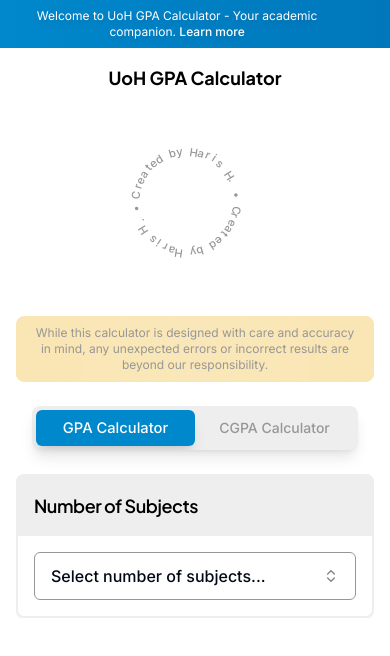
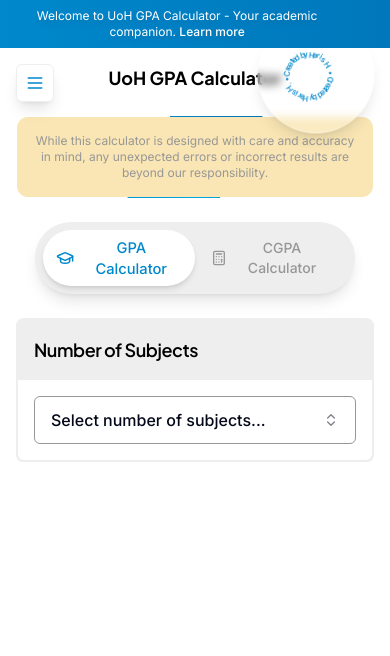
Before and after one commit to hh-haris/gpa-calculator, a React (Vite) app: page / in a window 390 px wide. Shown: the top 656 px of the page. Built offline with nearby package versions, Linux system fonts and the light colour scheme.

Commit message:
Refactor UI and add sidebar
- Updated the spinning text component to use branding colors.
- Added a background and adjusted the GPA/CGPA button styles.
- Removed default values from input fields.
- Implemented a moving border style.
- Integrated a sidebar component.

```diff
--- /dev/null
+++ b/src/components/AppSidebar.tsx
@@ -0,0 +1,141 @@
+
+import React, { useState } from "react";
+import { motion, AnimatePresence } from "framer-motion";
+import { X, Menu, Calculator, GraduationCap, BookOpen, Target } from "lucide-react";
+import { cn } from "@/lib/utils";
+
+interface SidebarLinkProps {
+  link: {
+    label: string;
+    href: string;
+    icon: React.ReactNode;
+  };
+  className?: string;
+}
+
+const SidebarLink = ({ link, className }: SidebarLinkProps) => {
+  return (
+    <a
+      href={link.href}
+      className={cn(
+        "flex items-center justify-start gap-2 group/sidebar py-2 px-3 rounded-md hover:bg-[#EEEEEE] transition-colors",
+        className
+      )}
+    >
+      {link.icon}
+      <motion.span
+        animate={{
+          display: "inline-block",
+          opacity: 1,
+        }}
+        className="text-sm font-medium text-[#000000] group-hover/sidebar:translate-x-1 transition duration-150 whitespace-pre"
+      >
+        {link.label}
+      </motion.span>
+    </a>
+  );
+};
+
+interface AppSidebarProps {
+  open: boolean;
+  setOpen: (open: boolean) => void;
+}
+
+export function AppSidebar({ open, setOpen }: AppSidebarProps) {
+  const links = [
+    {
+      label: "GPA Calculator",
+      href: "#gpa",
+      icon: <Calculator className="h-5 w-5 shrink-0 text-[#0088CC]" />,
+    },
+    {
+      label: "CGPA Calculator",
+      href: "#cgpa",
+      icon: <GraduationCap className="h-5 w-5 shrink-0 text-[#0088CC]" />,
+    },
+    {
+      label: "Grade Guide",
+      href: "#guide",
+      icon: <BookOpen className="h-5 w-5 shrink-0 text-[#0088CC]" />,
+    },
+    {
+      label: "Tips & Tricks",
+      href: "#tips",
+      icon: <Target className="h-5 w-5 shrink-0 text-[#0088CC]" />,
+    },
+  ];
+
+  return (
+    <AnimatePresence>
+      {open && (
+        <>
+          {/* Backdrop */}
+          <motion.div
+            initial={{ opacity: 0 }}
+            animate={{ opacity: 1 }}
+            exit={{ opacity: 0 }}
+            className="fixed inset-0 bg-black/20 backdrop-blur-sm z-40"
+            onClick={() => setOpen(false)}
+          />
+
+          {/* Sidebar */}
+          <motion.div
+            initial={{ x: "-100%" }}
+            animate={{ x: 0 }}
+            exit={{ x: "-100%" }}
+            transition={{ type: "spring", stiffness: 300, damping: 30 }}
+            className="fixed left-0 top-0 h-full w-64 bg-white shadow-2xl z-50 flex flex-col border-r border-[#EEEEEE]"
+          >
+            {/* Header */}
+            <div className="flex items-center justify-between p-4 border-b border-[#EEEEEE]">
+              <h2 className="text-lg font-bold text-[#000000] font-jakarta">
+                UoH Calculator
+              </h2>
+              <button
+                onClick={() => setOpen(false)}
+                className="p-2 rounded-md hover:bg-[#EEEEEE] transition-colors"
+              >
+                <X className="h-5 w-5 text-[#979797]" />
+              </button>
+            </div>
+
+            {/* Links */}
+            <div className="flex-1 overflow-x-hidden overflow-y-auto p-4">
+              <div className="flex flex-col gap-2">
+                {links.map((link, idx) => (
+                  <SidebarLink key={idx} link={link} />
+                ))}
+              </div>
+            </div>
+
+            {/* Footer */}
+            <div className="p-4 border-t border-[#EEEEEE]">
+              <p className="text-xs text-[#979797] text-center font-inter">
+                Made with ❤️ by Haris H.
+              </p>
+            </div>
+          </motion.div>
+        </>
+      )}
+    </AnimatePresence>
+  );
+}
+
+interface SidebarTriggerProps {
+  onClick: () => void;
+  className?: string;
+}
+
+export function SidebarTrigger({ onClick, className }: SidebarTriggerProps) {
+  return (
+    <button
+      onClick={onClick}
+      className={cn(
+        "fixed left-4 top-16 z-30 p-2 rounded-md bg-white shadow-lg border border-[#EEEEEE] hover:bg-[#EEEEEE] transition-colors",
+        className
+      )}
+    >
+      <Menu className="h-5 w-5 text-[#0088CC]" />
+    </button>
+  );
+}
--- a/src/components/FluidTabs.tsx
+++ b/src/components/FluidTabs.tsx
@@ -1,17 +1,24 @@
 
 import { useEffect, useRef, useState } from "react";
 import { AnimatePresence, motion } from "framer-motion";
+import { GraduationCap, Calculator } from "lucide-react";
 
 interface Tab {
   id: string;
   label: string;
+  icon: React.ReactNode;
 }
 
 interface FluidTabsProps {
   activeTab: string;
   onTabChange: (tabId: string) => void;
-  tabs: Tab[];
+  tabs: { id: string; label: string }[];
 }
+
+const tabIcons = {
+  gpa: <GraduationCap size={18} />,
+  cgpa: <Calculator size={18} />
+};
 
 export default function FluidTabs({ activeTab, onTabChange, tabs }: FluidTabsProps) {
   const [touchedTab, setTouchedTab] = useState<string | null>(null);
@@ -33,14 +40,19 @@ export default function FluidTabs({ activeTab, onTabChange, tabs }: FluidTabsPro
   const getTabIndex = (tabId: string) =>
     tabs.findIndex((tab) => tab.id === tabId);
 
+  const tabsWithIcons = tabs.map(tab => ({
+    ...tab,
+    icon: tabIcons[tab.id as keyof typeof tabIcons] || <GraduationCap size={18} />
+  }));
+
   return (
     <div className="flex justify-center mb-6 sm:mb-8 px-4">
-      <div className="relative w-full max-w-md bg-[#EEEEEE] rounded-lg p-1 shadow-lg overflow-hidden">
+      <div className="relative w-full max-w-xs bg-[#EEEEEE] rounded-full p-2 shadow-lg overflow-hidden">
         <div className="relative flex items-center justify-between">
           <AnimatePresence initial={false}>
             <motion.div
               key={activeTab}
-              className="absolute top-0 left-0 h-full rounded-md bg-[#0088CC] shadow-lg"
+              className="absolute top-0 left-0 h-full rounded-full bg-white shadow-md"
               initial={{ x: `${getTabIndex(prevActiveTab) * 100}%` }}
               animate={{ x: `${getTabIndex(activeTab) * 100}%` }}
               transition={{ type: "spring", stiffness: 300, damping: 30 }}
@@ -50,14 +62,17 @@ export default function FluidTabs({ activeTab, onTabChange, tabs }: FluidTabsPro
             />
           </AnimatePresence>
 
-          {tabs.map((tab) => (
+          {tabsWithIcons.map((tab) => (
             <button
               key={tab.id}
               onClick={() => handleTabClick(tab.id)}
-              className={`relative z-10 flex w-1/2 items-center justify-center rounded-md px-4 py-2 sm:py-3 text-sm sm:text-base font-medium font-inter transition-all duration-300 ${
-                activeTab === tab.id ? "text-white transform scale-105" : "text-[#979797] hover:text-[#000000]"
+              className={`relative z-10 flex w-1/2 items-center justify-center gap-1.5 rounded-full px-4 py-2 sm:py-3 text-sm font-medium font-inter transition-colors duration-300 ${
+                activeTab === tab.id
+                  ? "text-[#0088CC] transform scale-105"
+                  : "text-[#979797] hover:text-[#000000]"
               } ${touchedTab === tab.id ? "blur-sm" : ""}`}
             >
+              {tab.icon}
               {tab.label}
             </button>
           ))}
--- a/src/components/SpinningText.tsx
+++ b/src/components/SpinningText.tsx
@@ -8,6 +8,17 @@ function SpinningText() {
   const total = letters.length;
 
   return (
+    <div className="fixed top-4 right-4 z-30">
+      {/* Glass morphism blurred circle background */}
+      <div className="absolute inset-0 bg-white/20 backdrop-blur-sm rounded-full border border-white/30 shadow-lg"
+           style={{
+             width: 'min(30vw, 120px)',
+             height: 'min(30vw, 120px)',
+             transform: 'translate(-50%, -50%)',
+             left: '50%',
+             top: '50%'
+           }} />
+
       <motion.div
         className="relative"
         initial={{ rotate: 0 }}
@@ -18,20 +29,20 @@ function SpinningText() {
           ease: 'linear'
         }}
         style={{
-        width: 'min(70vw, 200px)',
-        height: 'min(70vw, 200px)',
+          width: 'min(30vw, 120px)',
+          height: 'min(30vw, 120px)',
         }}
       >
         {letters.map((letter, index) => (
           <span
             key={index}
-          className="absolute text-[0.7rem] sm:text-[0.8rem] font-medium text-[#979797] font-inter"
+            className="absolute text-[0.5rem] sm:text-[0.6rem] font-medium text-[#0088CC] font-inter"
             style={{
               left: '50%',
               top: '50%',
               transform: `
                 rotate(${(360 / total) * index}deg)
-              translateY(-4.5em)
+                translateY(-2.8em)
               `,
               transformOrigin: 'center',
             }}
@@ -40,6 +51,7 @@ function SpinningText() {
           </span>
         ))}
       </motion.div>
+    </div>
   );
 }
 
--- /dev/null
+++ b/src/components/ui/moving-border.tsx
@@ -0,0 +1,61 @@
+
+import React from "react";
+import { motion } from "framer-motion";
+import { cn } from "@/lib/utils";
+
+interface MovingBorderProps {
+  children: React.ReactNode;
+  duration?: number;
+  borderRadius?: string;
+  className?: string;
+  containerClassName?: string;
+}
+
+export const MovingBorder = ({
+  children,
+  duration = 2000,
+  borderRadius = "1.75rem",
+  className,
+  containerClassName,
+}: MovingBorderProps) => {
+  return (
+    <div
+      className={cn(
+        "relative overflow-hidden bg-transparent p-[1px]",
+        containerClassName
+      )}
+      style={{
+        borderRadius: borderRadius,
+      }}
+    >
+      <motion.div
+        className="absolute inset-0 z-[1]"
+        style={{
+          background: `conic-gradient(from 0deg, #0088CC, #0077BB, #00AADD, #0088CC)`,
+          borderRadius: borderRadius,
+        }}
+        animate={{
+          rotate: [0, 360],
+        }}
+        transition={{
+          duration: duration / 1000,
+          repeat: Infinity,
+          ease: "linear",
+        }}
+      />
+      <div
+        className={cn(
+          "relative z-[2] bg-white dark:bg-slate-900",
+          className
+        )}
+        style={{
+          borderRadius: `calc(${borderRadius} - 1px)`,
+        }}
+      >
+        {children}
+      </div>
+    </div>
+  );
+};
+
+export const Button = MovingBorder;
--- a/src/pages/Index.tsx
+++ b/src/pages/Index.tsx
@@ -8,11 +8,14 @@ import FluidTabs from '@/components/FluidTabs';
 import SpinningText from '@/components/SpinningText';
 import { GridBackground } from '@/components/GridBackground';
 import GlassMorphismOverlay from '@/components/GlassMorphismOverlay';
+import { AppSidebar, SidebarTrigger } from '@/components/AppSidebar';
+import { MovingBorder } from '@/components/ui/moving-border';
 import { motion } from 'framer-motion';
 
 const Index = () => {
   const [activeTab, setActiveTab] = useState<'gpa' | 'cgpa'>('gpa');
   const [showOverlay, setShowOverlay] = useState(false);
+  const [sidebarOpen, setSidebarOpen] = useState(false);
 
   const tabs = [
     { id: 'gpa', label: 'GPA Calculator' },
@@ -38,6 +41,12 @@ const Index = () => {
         onClose={() => setShowOverlay(false)}
       />
 
+      {/* Sidebar */}
+      <AppSidebar open={sidebarOpen} setOpen={setSidebarOpen} />
+
+      {/* Sidebar Trigger */}
+      <SidebarTrigger onClick={() => setSidebarOpen(true)} />
+
       {/* Sticky Banner */}
       <StickyBanner className="bg-gradient-to-r from-[#0088CC] to-[#0077BB]">
         <p className="mx-0 max-w-[90%] text-white drop-shadow-md font-inter text-xs sm:text-sm">
@@ -51,7 +60,7 @@ const Index = () => {
       <div className="container mx-auto px-4 py-4 sm:py-8 max-w-5xl relative z-10">
         {/* Header */}
         <motion.div
-          className="text-center mb-6"
+          className="text-center mb-6 relative"
           initial={{ opacity: 0, y: -20 }}
           animate={{ opacity: 1, y: 0 }}
           transition={{ duration: 0.6 }}
@@ -59,38 +68,34 @@ const Index = () => {
           <div className="flex justify-center items-center mb-4">
             <div className="flex-1 flex flex-col items-center">
               <motion.h1
-                className="text-lg sm:text-xl md:text-2xl font-bold text-[#000000] font-jakarta mb-2"
+                className="text-lg sm:text-xl md:text-2xl font-bold text-[#000000] font-jakarta mb-2 relative z-20"
                 initial={{ scale: 0.9 }}
                 animate={{ scale: 1 }}
                 transition={{ duration: 0.5, delay: 0.1 }}
               >
                 UoH GPA Calculator
               </motion.h1>
-
-              {/* Spinning Text */}
-              <motion.div
-                className="flex justify-center items-center"
-                initial={{ opacity: 0 }}
-                animate={{ opacity: 1 }}
-                transition={{ duration: 0.5, delay: 0.2 }}
-              >
-                <SpinningText />
-              </motion.div>
             </div>
           </div>
 
-          {/* Warning Banner */}
+          {/* Spinning Text - positioned absolutely in top right */}
+          <SpinningText />
+
+          {/* Warning Banner with Moving Border */}
           <motion.div
             initial={{ opacity: 0, scale: 0.95 }}
             animate={{ opacity: 1, scale: 1 }}
             transition={{ duration: 0.5, delay: 0.3 }}
           >
-            <Alert className="bg-[#FAE6B4] border-[#FAE6B4] mb-6 max-w-2xl mx-auto py-2 px-4 relative overflow-hidden">
-              <div className="absolute inset-0 bg-gradient-to-r from-transparent via-white/10 to-transparent animate-pulse"></div>
-              <AlertDescription className="text-[#979797] font-inter text-xs sm:text-sm text-center relative z-10">
+            <MovingBorder
+              duration={3000}
+              borderRadius="0.75rem"
+              className="bg-[#FAE6B4] p-4 max-w-2xl mx-auto"
+            >
+              <AlertDescription className="text-[#979797] font-inter text-xs sm:text-sm text-center">
                 While this calculator is designed with care and accuracy in mind, any unexpected errors or incorrect results are beyond our responsibility.
               </AlertDescription>
-            </Alert>
+            </MovingBorder>
           </motion.div>
         </motion.div>
 
```
Also changed, not shown: src/components/CGPACalculator.tsx (+21 -4 lines). Lines whose indentation alone changed are shown as unchanged.
